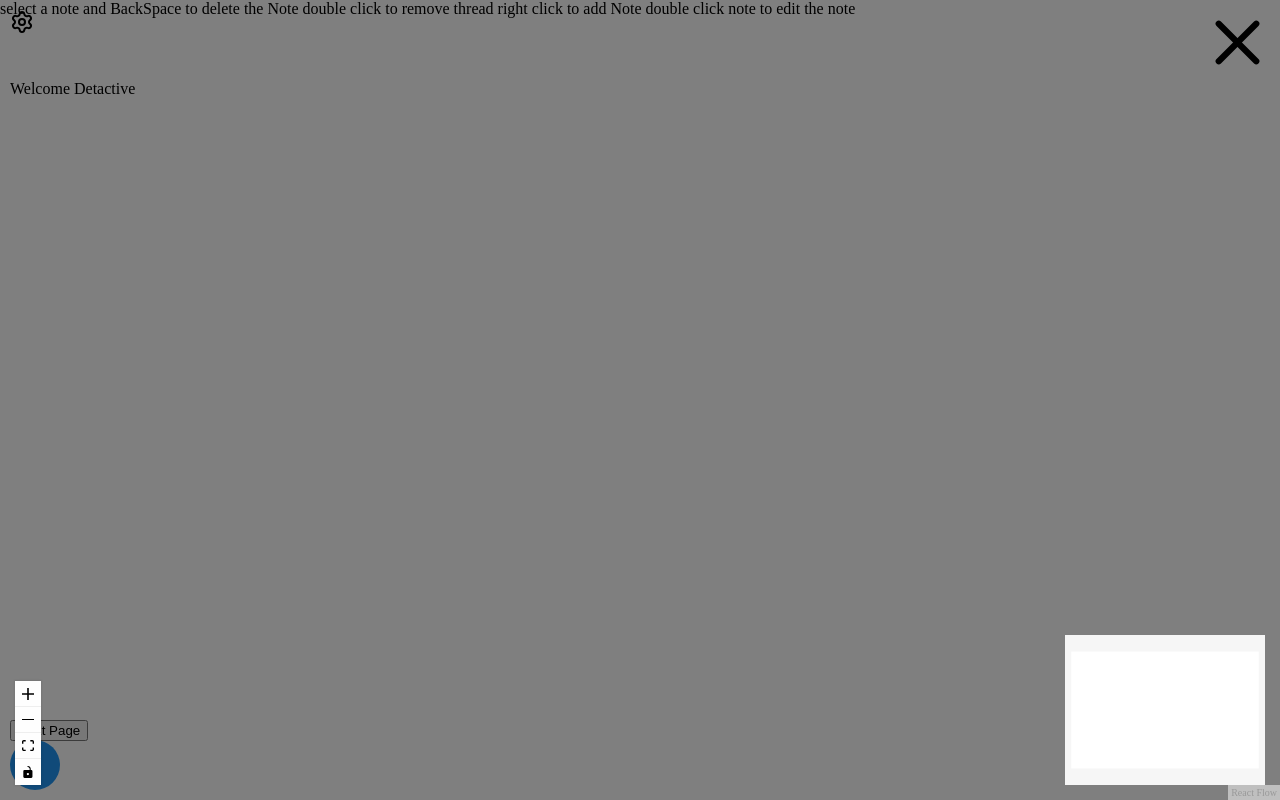
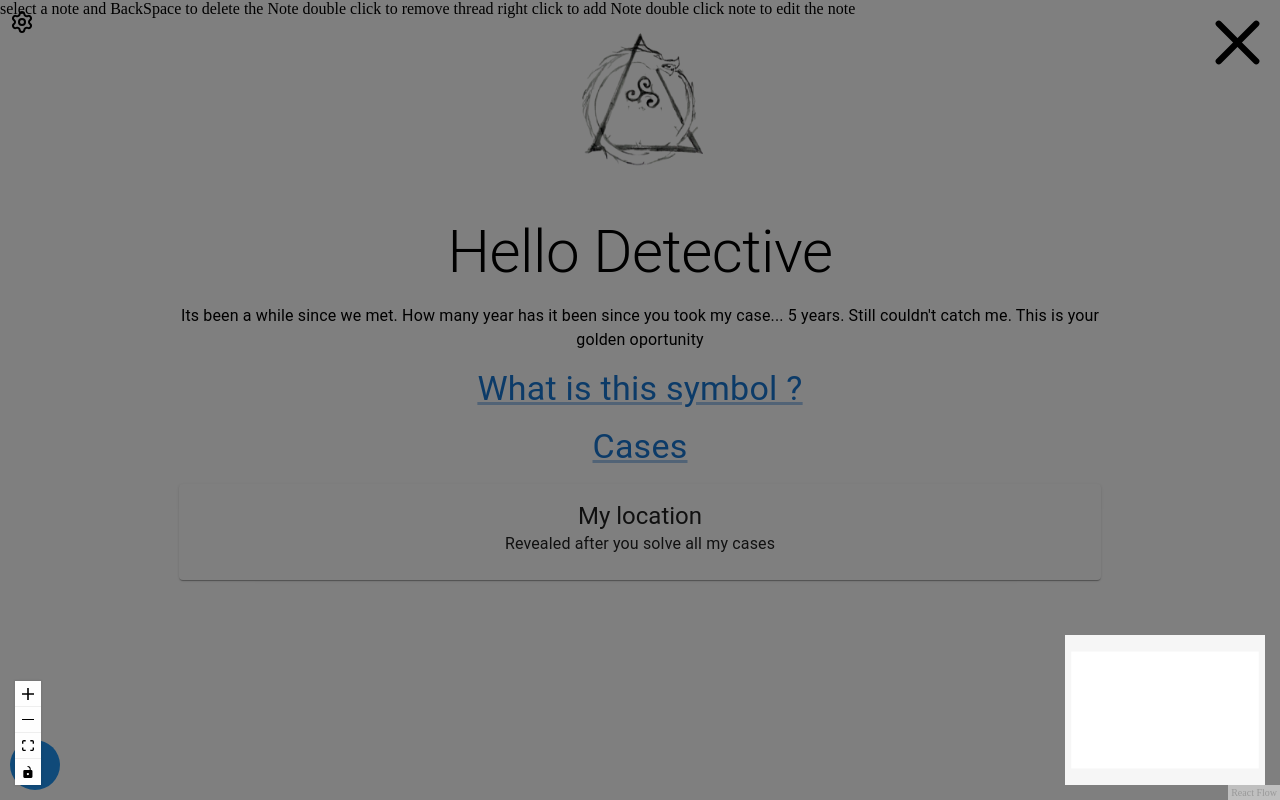
Before and after one commit to Witman-devs/webloop, a React (Vite) app: page / in a window 1280 px wide. Built offline with nearby package versions, Linux system fonts and the light colour scheme.

Commit message:
home page structure

```diff
--- a/src/App.jsx
+++ b/src/App.jsx
@@ -6,11 +6,15 @@ import Floaty from "./components/Floty";
 import EvidenceBoard from "./components/EvidenceBoard";
 
 function App() {
+  // Page and routing related states
   const [pageName, setPageName] = useState("home");
+
+  // Menus related states
   const [sideMenuOpen, setSideMenuOpen] = useState(false);
   const [evidanceBoardOpen, setEvidanceBoardOpen] = useState(true);
   return (
     <div style={{ padding: 10 }}>
+
       <div style={{ height: "100vh", zIndex: -1 }}>
         <Settings
           style={{ position: "sticky", top: "5px" }}
@@ -18,10 +22,10 @@ function App() {
         />
         <Floaty />
       </div>
-      <div style={{height: "80vh", position:"absolute", zIndex:10, top:"10vh", left:"10px"}}>
+
+      <div style={{height: "80vh", position:"absolute", zIndex:10, top:0, left:"5vw"}}>
         <SideMenu sideMenuOpen={sideMenuOpen} setSideMenuOpen={setSideMenuOpen} setEvidanceBoardOpen={setEvidanceBoardOpen}/>
-        <PageRouter pageName={pageName}/>
-        <button type='button' onClick={()=>setPageName(pageName=="home"?"ouroboros":"home")} > Next Page </button>
+        <PageRouter pageName={pageName} setPageName={setPageName}/>
       </div>
         {evidanceBoardOpen&&<EvidenceBoard setEvidanceBoardOpen={setEvidanceBoardOpen}/>}
     </div>
--- /dev/null
+++ b/src/components/AntagonistLogo.jsx
@@ -0,0 +1,9 @@
+import logo from '../assets/anagonistLogo.png';
+
+export default function AntagonistLogo({size="200px"}){
+    return(
+        <>
+            <img src={logo} height={size} width={size}/>
+        </>
+    )
+}
--- a/src/components/PageRouter.jsx
+++ b/src/components/PageRouter.jsx
@@ -1,10 +1,19 @@
 import {PAGE_COMPONENTS} from '../consts';
 
-export default function PageRouter({pageName}){
+function Page({pageName, setPageName}){
+    let Component = PAGE_COMPONENTS["notfound"]
+    if(PAGE_COMPONENTS[pageName])
+        Component = PAGE_COMPONENTS[pageName];
+    return (
+        <Component setPageName={setPageName} />
+    )
+}
+
+export default function PageRouter({pageName, setPageName}){
 
     return(
-    <div style={{minHeight:"80vh"}}>
-        {PAGE_COMPONENTS[pageName]}
+    <div style={{minHeight:"80vh", minWidth:"90vw"}}>
+        <Page pageName={pageName} setPageName={setPageName} />
     </div>
     )
 }
--- a/src/consts.jsx
+++ b/src/consts.jsx
@@ -1,9 +1,11 @@
-import Home from './pages/home';
-import Ouroboros from './pages/ouroboros';
+import Home from './pages/Home';
+import NotFound from './pages/NotFound';
+import Symbols from './pages/Symbols';
 
 export const PAGE_COMPONENTS = {
-    "home": <Home />,
-    "ouroboros":  <Ouroboros/>
+    "home": Home ,
+    "symbols":  Symbols,
+    "notfound": NotFound,
 }
 
 export const MUSIC = [
--- /dev/null
+++ b/src/pages/NotFound.jsx
@@ -0,0 +1,17 @@
+import { Typography } from "@mui/material";
+import notfound from "../assets/notfound.png";
+import { useEffect } from "react";
+
+export default function NotFound({setPageName}) {
+  useEffect(()=>{
+    setTimeout(()=>setPageName("home"), 5*1000);
+  }, [])
+  return (
+    <div style={{width:"100vw"}}>
+      <Typography variant="h1">
+        Some thing is wrong with this time branch let me send you back to your timeline.
+      </Typography>
+      <img src={notfound} width="100%"/>
+    </div>
+  );
+}
--- /dev/null
+++ b/src/pages/Symbols.jsx
@@ -0,0 +1,63 @@
+import { Link, Stack, Typography } from "@mui/material";
+import AntagonistLogo from "../components/AntagonistLogo";
+
+function SymbolInfo({ image, children }) {
+  return (
+    <Stack padding={2} direction="row">
+      <Stack>{children}</Stack>
+      {image}
+    </Stack>
+  );
+}
+
+export default function Symbols({setPageName}) {
+  return (
+    <Stack style={{width:"50%", paddingLeft:"25%"}} padding={5}>
+      <Typography variant="h2">Symbol</Typography>
+      <SymbolInfo image={<AntagonistLogo />}>
+        <Typography variant="h3">Ouroboros</Typography>
+        The Ouroboros is an ancient symbol depicting a snake or dragon eating
+        its own tail. It represents cyclicality, eternity, and the idea of
+        renewal and self-regeneration, often symbolizing concepts like infinity,
+        the cycle of life and death, and the unity of all things.
+
+        Also a symbol recently used by a <Link component="span" sx={{display:"inline"}} onClick={()=>setPageName("home")}> serial killer.</Link>
+
+
+      </SymbolInfo>
+            <SymbolInfo image={<AntagonistLogo />}>
+        <Typography variant="h3">Ouroboros</Typography>
+        The Ouroboros is an ancient symbol depicting a snake or dragon eating
+        its own tail. It represents cyclicality, eternity, and the idea of
+        renewal and self-regeneration, often symbolizing concepts like infinity,
+        the cycle of life and death, and the unity of all things.
+
+        Also a symbol recently used by a <Link component="span" sx={{display:"inline"}} onClick={()=>setPageName("home")}> serial killer.</Link>
+
+
+      </SymbolInfo>
+            <SymbolInfo image={<AntagonistLogo />}>
+        <Typography variant="h3">Ouroboros</Typography>
+        The Ouroboros is an ancient symbol depicting a snake or dragon eating
+        its own tail. It represents cyclicality, eternity, and the idea of
+        renewal and self-regeneration, often symbolizing concepts like infinity,
+        the cycle of life and death, and the unity of all things.
+
+        Also a symbol recently used by a <Link component="span" sx={{display:"inline"}} onClick={()=>setPageName("home")}> serial killer.</Link>
+
+
+      </SymbolInfo>
+            <SymbolInfo image={<AntagonistLogo />}>
+        <Typography variant="h3">Ouroboros</Typography>
+        The Ouroboros is an ancient symbol depicting a snake or dragon eating
+        its own tail. It represents cyclicality, eternity, and the idea of
+        renewal and self-regeneration, often symbolizing concepts like infinity,
+        the cycle of life and death, and the unity of all things.
+
+        Also a symbol recently used by a <Link component="span" sx={{display:"inline"}} onClick={()=>setPageName("home")}> serial killer.</Link>
+
+
+      </SymbolInfo>
+    </Stack>
+  );
+}
--- a/src/pages/home.jsx
+++ b/src/pages/home.jsx
@@ -1,7 +1,31 @@
-export default function Home(){
-    return(
-        <>
-        Welcome Detactive
-        </>
-    )
+import { Card, CardContent, Link, Stack, Typography } from "@mui/material";
+import AntagonistLogo from "../components/AntagonistLogo";
+
+export default function Home({setPageName}) {
+  return (
+    <Stack
+      direction="column"
+      spacing={2}
+      sx={{
+        justifyContent: "center",
+        alignItems: "center",
+      }}
+    >
+      <AntagonistLogo size="200px" />
+      <Typography variant="h2">Hello Detective</Typography>
+      <Typography width="80%" align="center">
+        Its been a while since we met. How many year has it been since you took
+        my case... 5 years. Still couldn't catch me. This is your golden
+        oportunity
+      </Typography>
+      <Link component="button" variant="h4" onClick={()=>setPageName("symbols")}>What is this symbol ?</Link>
+      <Link component="button" variant="h4" onClick={()=>setPageName("cases")}> Cases </Link>
+      <Card sx={{width:"80%"}}>
+        <CardContent>
+          <Typography variant="h5" align="center">My location </Typography>
+          <Typography align="center">Revealed after you solve all my cases </Typography>
+        </CardContent>
+      </Card>
+    </Stack>
+  );
 }
--- a/src/pages/ouroboros.jsx
+++ /dev/null
@@ -1,8 +0,0 @@
-export default function Ouroboros(){
-    return(
-        <>
-        The Ouroboros is an ancient symbol depicting a snake or dragon eating its own tail. It represents cyclicality, eternity, and the idea of renewal and self-regeneration, often symbolizing concepts like infinity, the cycle of life and death, and the unity of all things.
-
-        </>
-    )
-}
```
Also changed, not shown: src/assets/anagonistLogo.png (added), src/assets/notfound.png (added).
